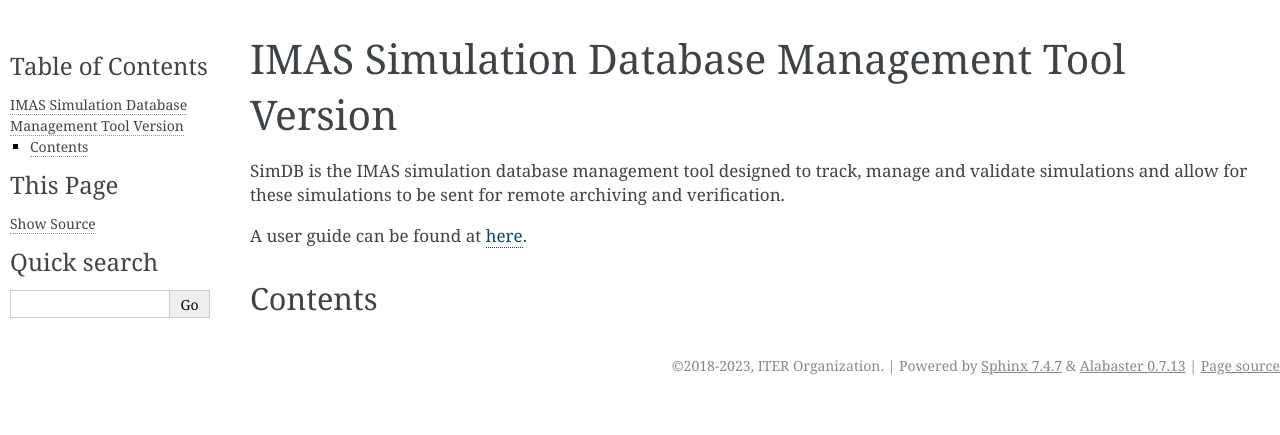
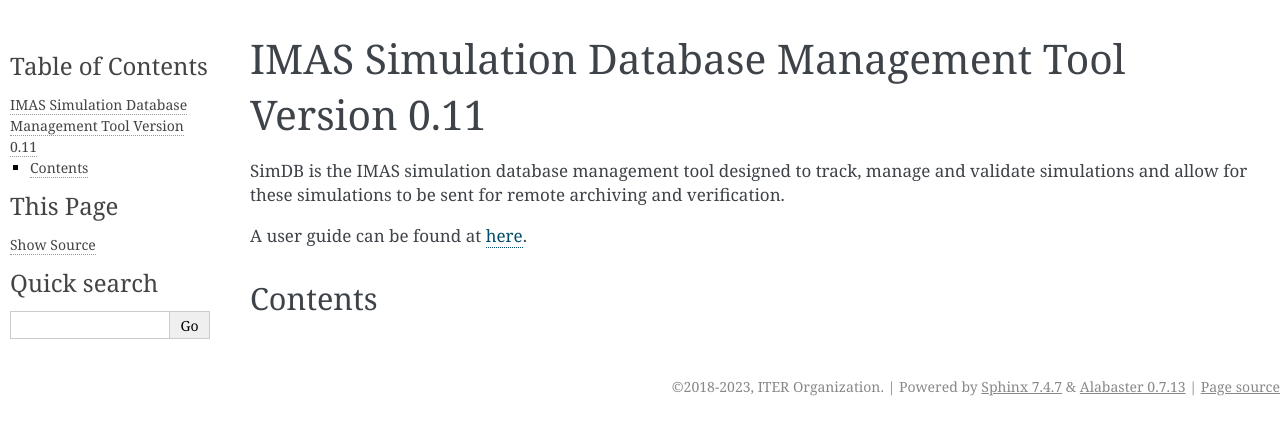
Before and after one commit to iterorganization/SimDB, a Sphinx documentation site: the page built from docs/sphinx/index.rst, in a window 1280 px wide. Shown: the top 435 px of the page. Built offline with Sphinx 7.4.7, drawn with Linux system fonts in a browser that asks for light colours; pages that are not in the unit, such as notebooks, are missing from menus; part of the change alters nothing that is shown.

```diff
--- a/docs/sphinx/conf.py
+++ b/docs/sphinx/conf.py
@@ -25,7 +25,7 @@ copyright = '2018-2023, ITER Organization'
 author = 'J. Hollocombe, D. Muir'
 
 # The short X.Y version
-version = '.'.join(simdb.__version_info__[:2])
+version = '.'.join(simdb.version.split('.')[:2])
 project += f" Version {version}"
 # The full version, including alpha/beta/rc tags
 release = simdb.__version__
```
